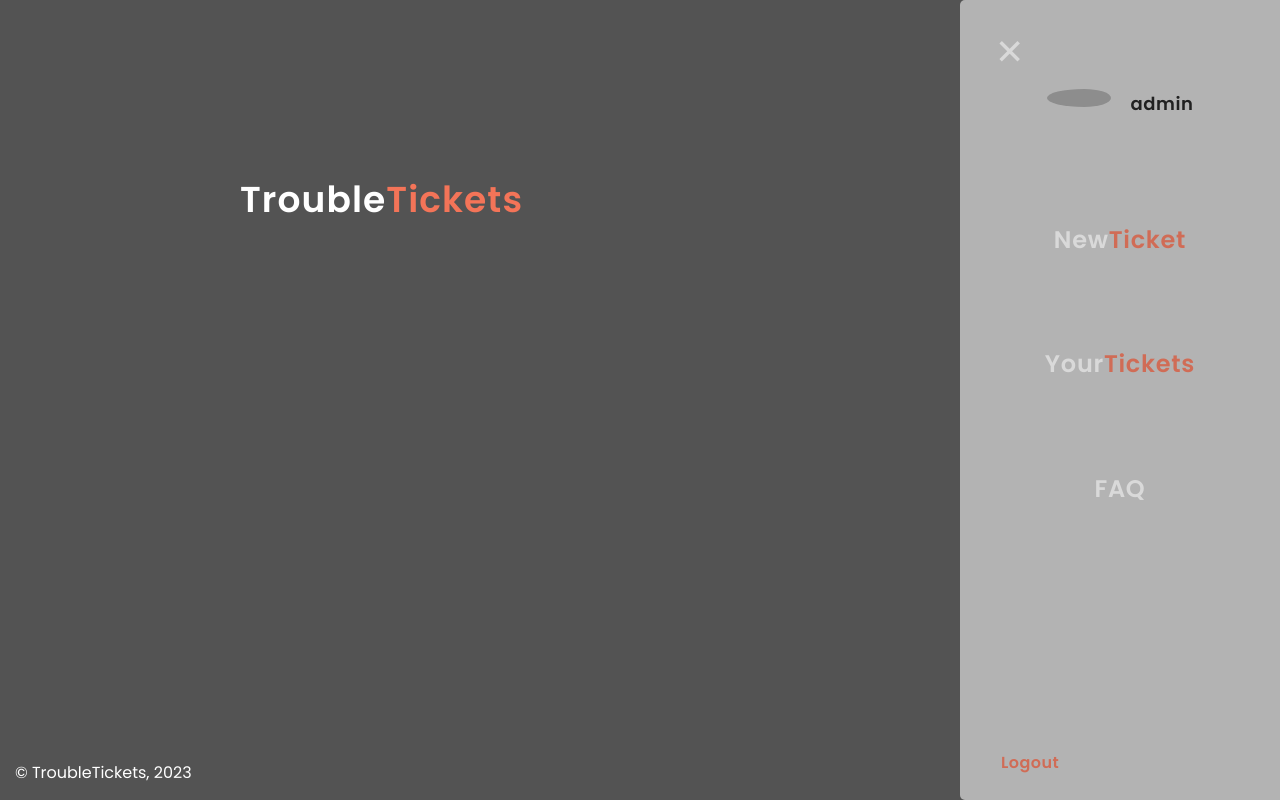
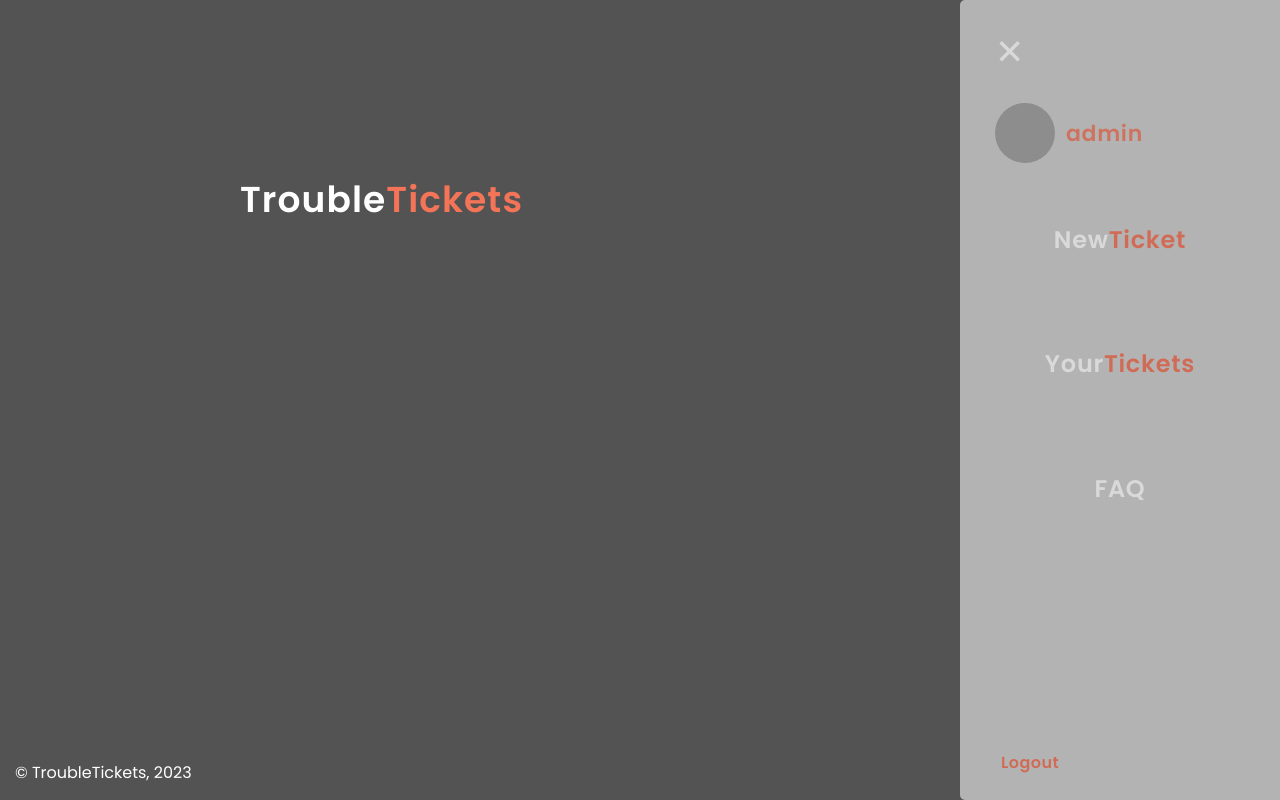
Before and after one commit to Xouteiro/TroubleTickets, a PHP site: page /pages/index.php in a window 1280 px wide, after a click that opens the changed part. Run offline with PHP 8.4, Linux system fonts and the light colour scheme; the visitor is signed in with stand-in values (Sample User, id 1); data comes from the database, SQL or seed files in the repository; grey boxes are pictures that could not be loaded.

Commit message:
finished sidebar

```diff
--- a/css/layout.css
+++ b/css/layout.css
@@ -38,9 +38,10 @@ input#sidebar:checked~.sidebar {
 }
 
 input#sidebar:checked~.username {
-    display: flex;
+    display: grid;
     grid-row: 2/3;
     grid-column: 2/-1;
+    grid-template-columns: 30% 70%;
     justify-self: center;
     min-width: 100%;
     justify-content: center;
@@ -48,12 +49,20 @@ input#sidebar:checked~.username {
 }
 
 .username img{
-    padding-right: 10px;
+    grid-column: 1/2;
+    justify-self: start;
+    align-self: center;
+    margin-left: 35px;
 }
 
 .username h3{
+    grid-column: 2/-1;
+    justify-self: start;
+    align-self: center;
     padding-left: 10px;
+    margin:0px;
 }
+
 
 
 
--- a/css/style.css
+++ b/css/style.css
@@ -87,11 +87,16 @@ div.username{
 
 .username h3{
     opacity: 90%;
-    margin: 0px;
+    color:#F47458;
 
 }
 
-.username img
+.username img{
+    opacity: 100%;
+    height: 60px;
+    width: 60px;
+}
+
 
 div.filler{
     background:#CFCFCF;
--- a/css/text.css
+++ b/css/text.css
@@ -17,7 +17,7 @@ header>h1 {
     font-family: 'Poppins';
     font-style: normal;
     font-weight: 550;
-    font-size: 18px;
+    font-size: 22px;
     line-height: 29px;
     letter-spacing: 0.03em;
 }
```
